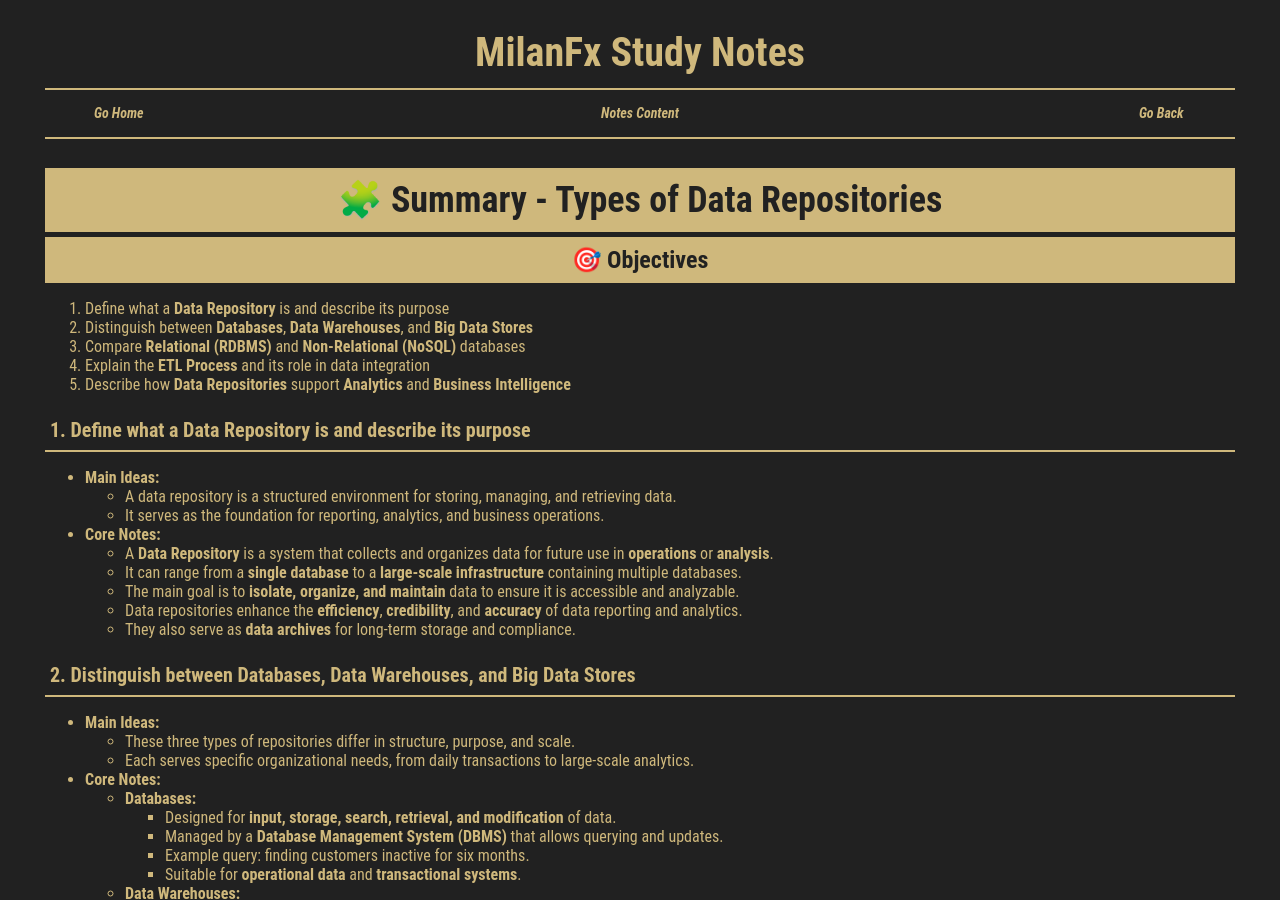
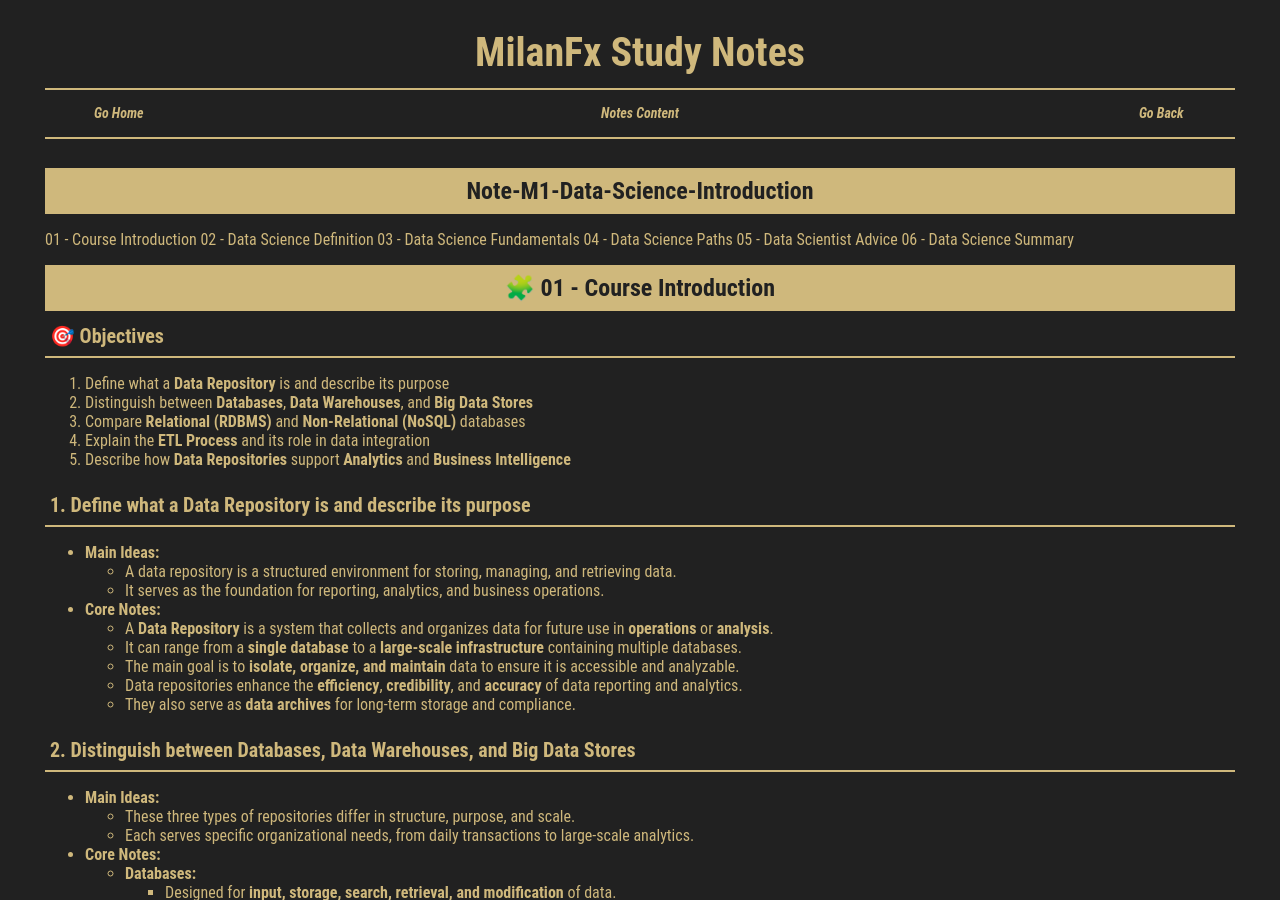
Before and after one commit to milanfx/milanfx.github.io, a Jekyll site: the page built from test.md, in a window 1280 px wide and 900 px high. Built offline with Jekyll 4.4.1, drawn with Linux system fonts in a browser that asks for light colours; our own code applies the rules of GitHub Pages for plain Markdown files; some of the changed text lies outside the part shown.

Commit message:
Update test.md

```diff
--- a/test.md
+++ b/test.md
@@ -1,11 +1,20 @@
 ---
 layout: page
-permalink: /DE02M01/
+permalink: /DE01M01/
 ---
 
-# 🧩 Summary - Types of Data Repositories
+## Note-M1-Data-Science-Introduction
 
-## 🎯 Objectives
+01 - Course Introduction
+02 - Data Science Definition
+03 - Data Science Fundamentals
+04 - Data Science Paths
+05 - Data Scientist Advice
+06 - Data Science Summary
+
+## 🧩 01 - Course Introduction
+
+### 🎯 Objectives
 
 1. Define what a **Data Repository** is and describe its purpose
 2. Distinguish between **Databases**, **Data Warehouses**, and **Big Data Stores**
@@ -97,7 +106,7 @@ permalink: /DE02M01/
     - **Big Data Stores** expand analytical capacity to include **real-time insights** and **massive data volumes**.
     - Together, these systems empower organizations to make **data-driven decisions** and uncover new business opportunities.
 
-## 📌 Takeaways
+### 📌 Takeaways
 
 1. A **Data Repository** is a centralized environment for storing, managing, and analyzing data.
 2. **Databases** manage daily operational data; **Data Warehouses** consolidate data for analytics; **Big Data Stores** handle large-scale distributed data.
@@ -108,7 +117,7 @@ permalink: /DE02M01/
 7. Effective data management depends on choosing the right repository type for the organization’s data structure and goals.
 
 
-# 🧩 Summary - Types of Data Repositories
+## 🧩 02 - Data Science Definition
 
 ### 🎯 Objectives
 1. Define what a **Data Repository** is and describe its purpose
```
